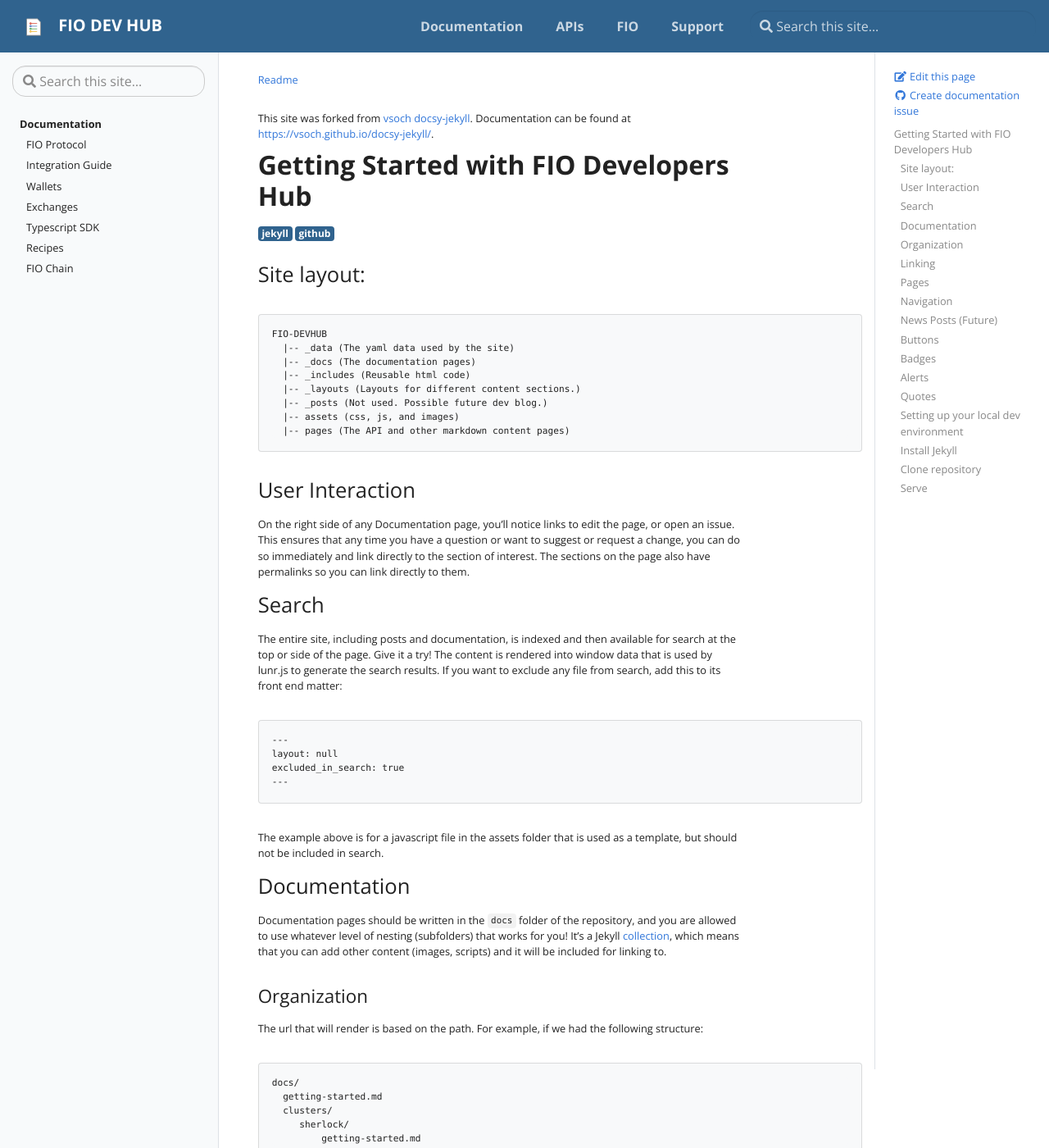
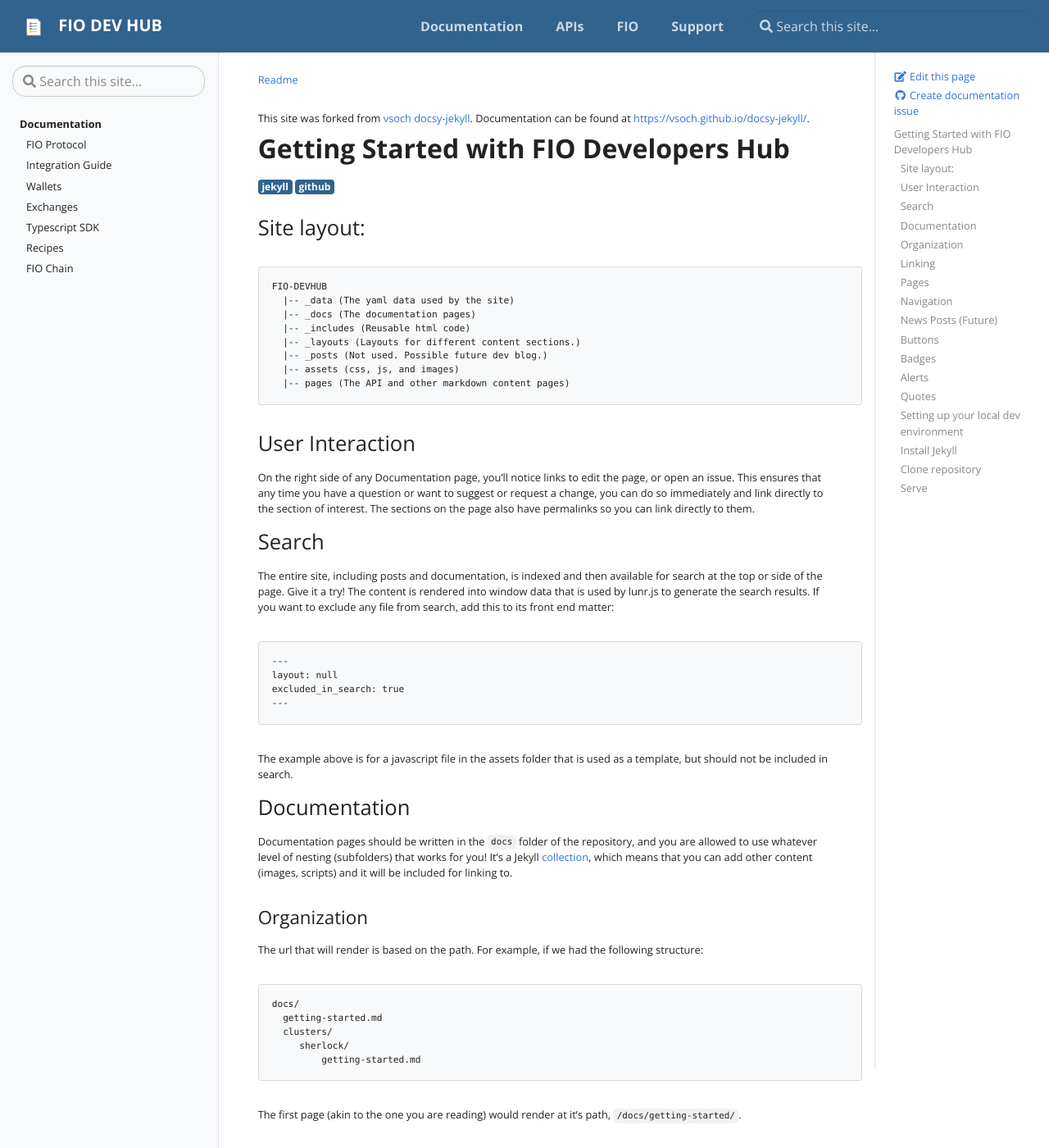
Before and after one commit to fioprotocol/fio-devhub, a Jekyll site: the page built from readme.md, in a window 1280 px wide and 1400 px high. Shown: the whole window at 82% size. Built offline with Jekyll 4.4.1, drawn with Linux system fonts in a browser that asks for light colours.

Commit message:
Menu hover fix. API search size fix. Content width change.

```diff
--- a/_layouts/rapi.html
+++ b/_layouts/rapi.html
@@ -22,7 +23,7 @@
   const specEl = document.getElementById("spec");
   specEl.addEventListener('spec-loaded', () => {
     const styles = document.createElement("style");
-    styles.innerHTML = '.method-fg.options{ display: none; }'
+    styles.innerHTML = '.method-fg.options{ display: none; } .nav-bar input, .nav-bar button {min-height: 30px}'
     specEl.shadowRoot.appendChild(styles)
     hideTryForActions();
 
--- a/assets/css/custom.css
+++ b/assets/css/custom.css
@@ -3,7 +3,8 @@
 }
 .subnavbar-nav {
     background-color: #30638e;
-    padding-top: 10px;
+    padding-top: 15px;
+    margin: 0;
     min-width: 200px;
     border: none;
     box-shadow: none;
@@ -16,3 +17,25 @@
 .navbar-nav .nav-item:hover .subnavbar-nav {
     display: block;
 }
+
+@media(min-width:992px) {
+    .td-max-width-on-larger-screens,
+    .td-content>pre,
+    .td-content>.highlight,
+    .td-content>.lead,
+    .td-content>h1,
+    .td-content>h2,
+    .td-content>ul,
+    .td-content>ol,
+    .td-content>p,
+    .td-content>blockquote,
+    .td-content>dl dd,
+    .td-content .footnotes,
+    .td-content>.alert {
+        max-width: 95%
+    }
+}
+
+#spec {
+    padding-top: 62px;
+}
```
Also changed, not shown: other parts of _layouts/rapi.html (+1 -0 lines).
